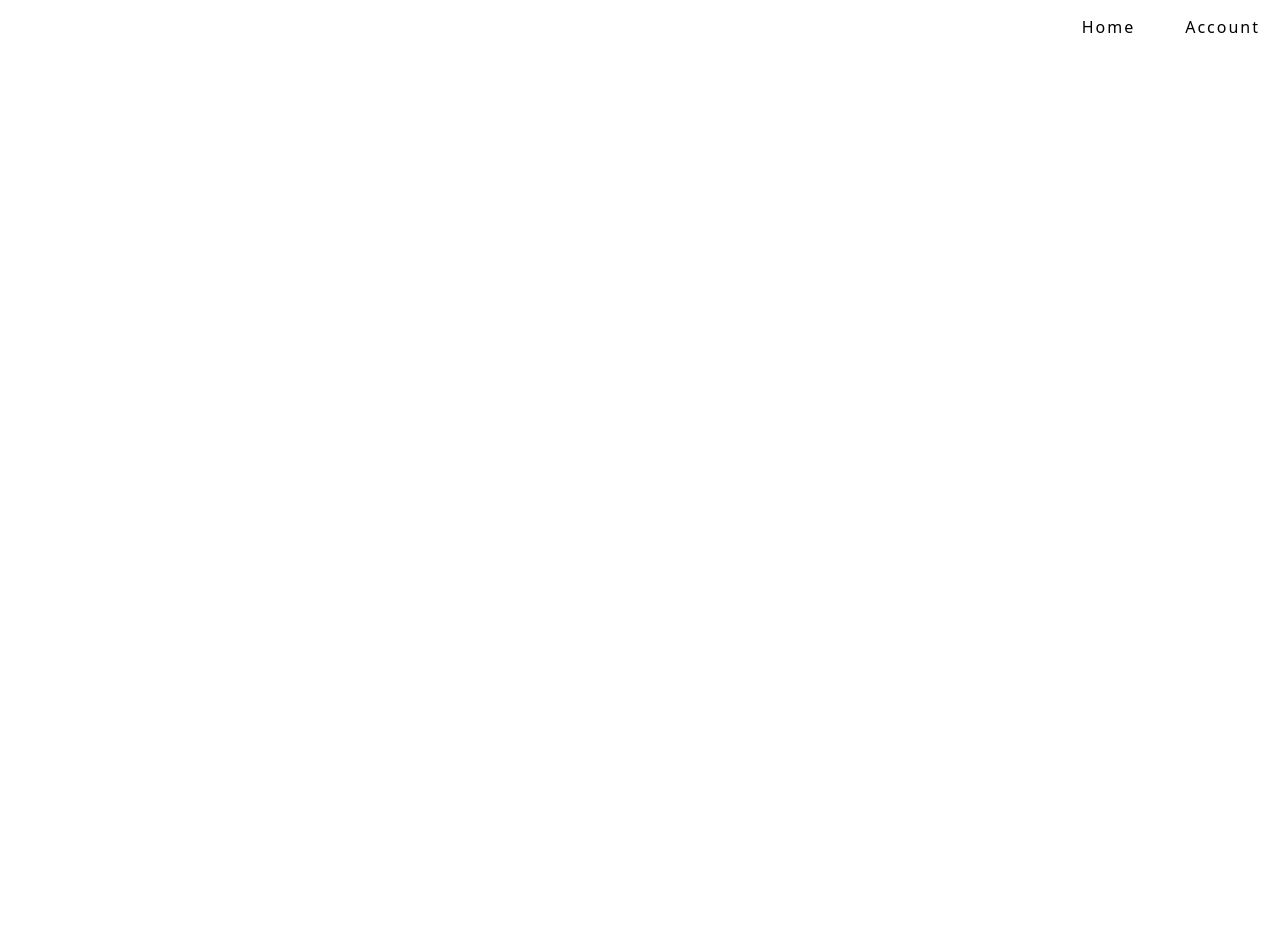
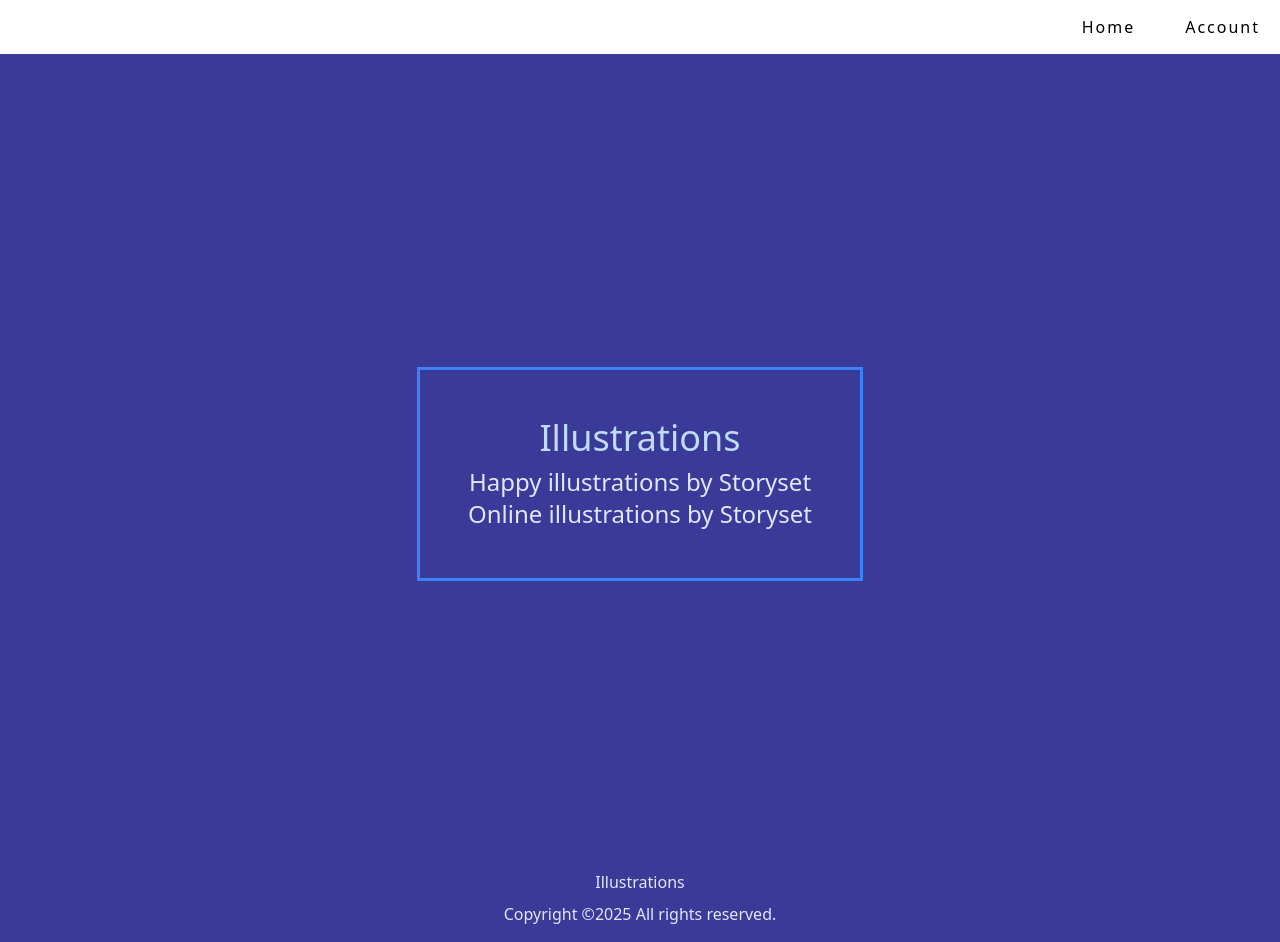
Before and after one commit to yui9667/hotel-website, a React (Vite) app in the folder client/: page /illustration in a window 1280 px wide. Before the commit this address had no page. Before the commit the page ends 800 px from the top, so only its background shows below. Built offline with nearby package versions, Linux system fonts and the light colour scheme.

Commit message:
Added footer and nav sticky

```diff
--- a/client/src/App.jsx
+++ b/client/src/App.jsx
@@ -10,6 +10,8 @@
 import Confirm from './component/Confirm/Confirm';
 import CheckoutSuccess from './component/Stripe/CheckoutSuccess';
 import CheckoutCancel from './component/Stripe/CheckoutCancel';
+import Footer from './component/Footer/Footer';
+import Illustrations from './component/Footer/Illustrations';
 function App() {
   return (
     <SearchProvider>
@@ -23,7 +25,9 @@
           <Route path='/confirm' element={<Confirm />} />
           <Route path='/success' element={<CheckoutSuccess />} />
           <Route path='/canceled' element={<CheckoutCancel />} />
+          <Route path='/illustration' element={<Illustrations />} />
         </Routes>
+        <Footer />
       </AuthProvider>
     </SearchProvider>
   );
--- /dev/null
+++ b/client/src/component/Footer/Footer.jsx
@@ -0,0 +1,25 @@
+import { useState } from 'react';
+
+import { useNavigate } from 'react-router-dom';
+const Footer = () => {
+  const navigate = useNavigate();
+  const [isOpen, setIsOpen] = useState(false);
+  const toggleBtn = () => {
+    if (!isOpen) {
+      navigate('/illustration');
+    }
+  };
+  return (
+    <div
+      style={{ background: 'var(--main-color)' }}
+      className='flex flex-col justify-center items-center py-3 gap-2'
+    >
+      <p onClick={toggleBtn} className='text-blue-100 hover:underline'>
+        Illustrations
+      </p>
+      <p className='text-blue-100 '>Copyright ©2025 All rights reserved.</p>
+    </div>
+  );
+};
+
+export default Footer;
--- /dev/null
+++ b/client/src/component/Footer/Illustrations.jsx
@@ -0,0 +1,28 @@
+const Illustrations = () => {
+  return (
+    <div
+      className='flex justify-center items-center h-screen  '
+      style={{ background: 'var(--main-color)' }}
+    >
+      <div className='flex flex-col justify-center items-center text-center p-5 border-3 border-blue-500 mt-10 '>
+        <h1 className='text-3xl mb-2 text-blue-200 lg:text-4xl'>
+          Illustrations
+        </h1>
+        <a
+          href='https://storyset.com/happy'
+          className='text-blue-100 hover:underline lg:text-2xl'
+        >
+          Happy illustrations by Storyset
+        </a>
+        <a
+          href='https://storyset.com/online'
+          className='text-blue-100 hover:underline lg:text-2xl'
+        >
+          Online illustrations by Storyset
+        </a>
+      </div>
+    </div>
+  );
+};
+
+export default Illustrations;
--- a/client/src/component/Nav/Nav.css
+++ b/client/src/component/Nav/Nav.css
@@ -4,6 +4,15 @@
   justify-content: center;
   align-items: center;
   padding: 2rem;
+  transition: 1s ease-in-out;
+}
+nav.sticky {
+  box-shadow: 0px 5px 10px rgba(0, 0, 0, 0.6);
+  position: sticky;
+  background-color: #fff;
+  top: 0;
+  z-index: 100;
+  transition: 0.8s ease-in-out;
 }
 .nav-menu {
   position: fixed;
--- a/client/src/component/Nav/Nav.jsx
+++ b/client/src/component/Nav/Nav.jsx
@@ -1,16 +1,24 @@
-import { useState, useContext } from 'react';
+import { useState, useContext, useEffect } from 'react';
 import './Nav.css';
 import { Link } from 'react-router-dom';
 import { AuthContext } from '../../Context/AuthContext';
 const Nav = () => {
   const [isOpen, setIsOpen] = useState(false);
+  const [sticky, setSticky] = useState(false);
   const { user, token, logOutUser } = useContext(AuthContext);
   const handleClick = () => {
     setIsOpen(!isOpen);
   };
+  useEffect(() => {
+    const handleScroll = () => {
+      setSticky(window.scrollY > 200);
+    };
+    window.addEventListener('scroll', handleScroll);
+    return () => window.removeEventListener('scroll', handleScroll);
+  });
   return (
     <>
-      <nav className='nav-bar'>
+      <nav className={`${sticky ? 'nav-bar sticky' : 'nav-bar'}`}>
         <ul className={`nav-menu ${isOpen ? 'active' : ''}`}>
           <li className='nav-item'>
             <Link to='/' className='nav-link' onClick={handleClick}>
```
